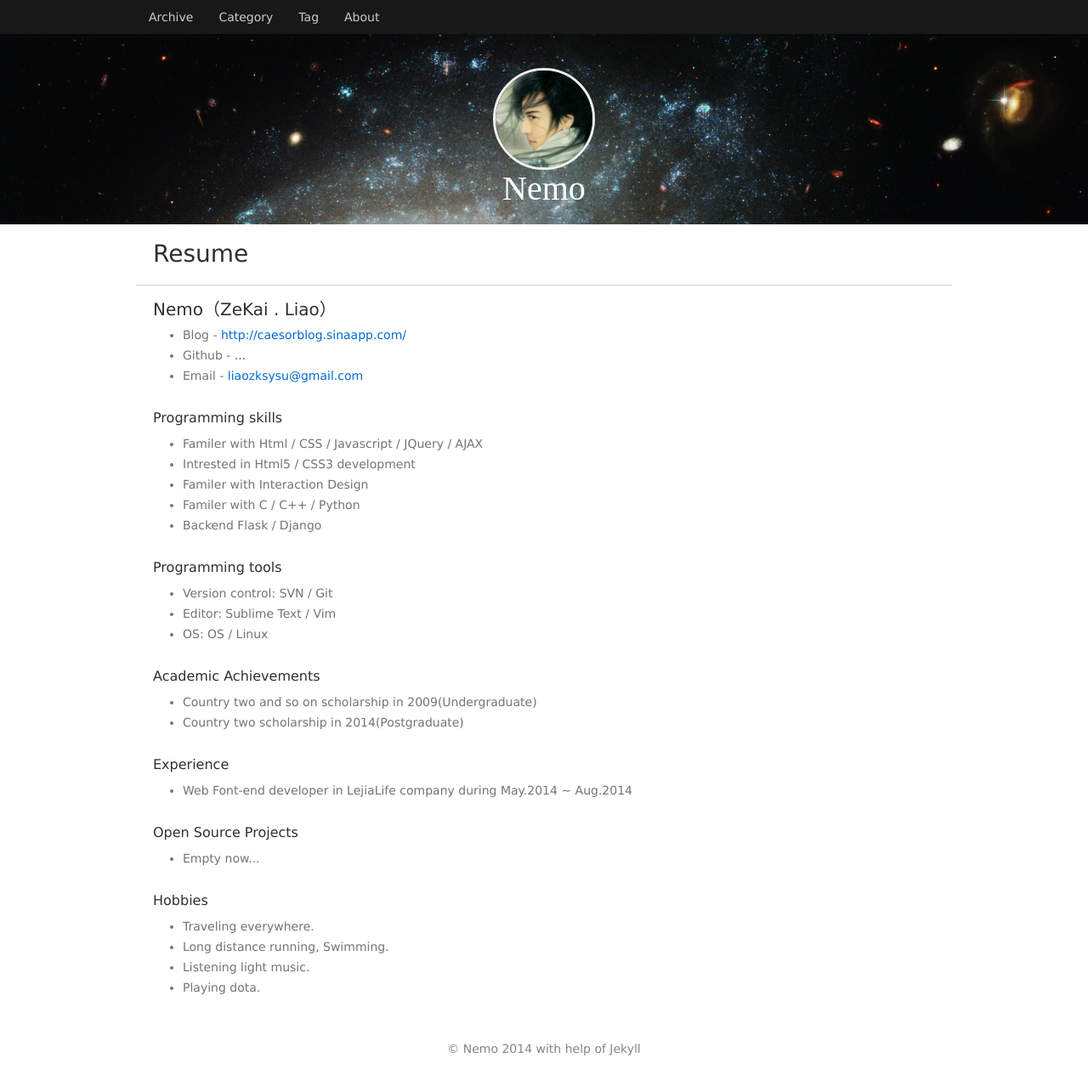
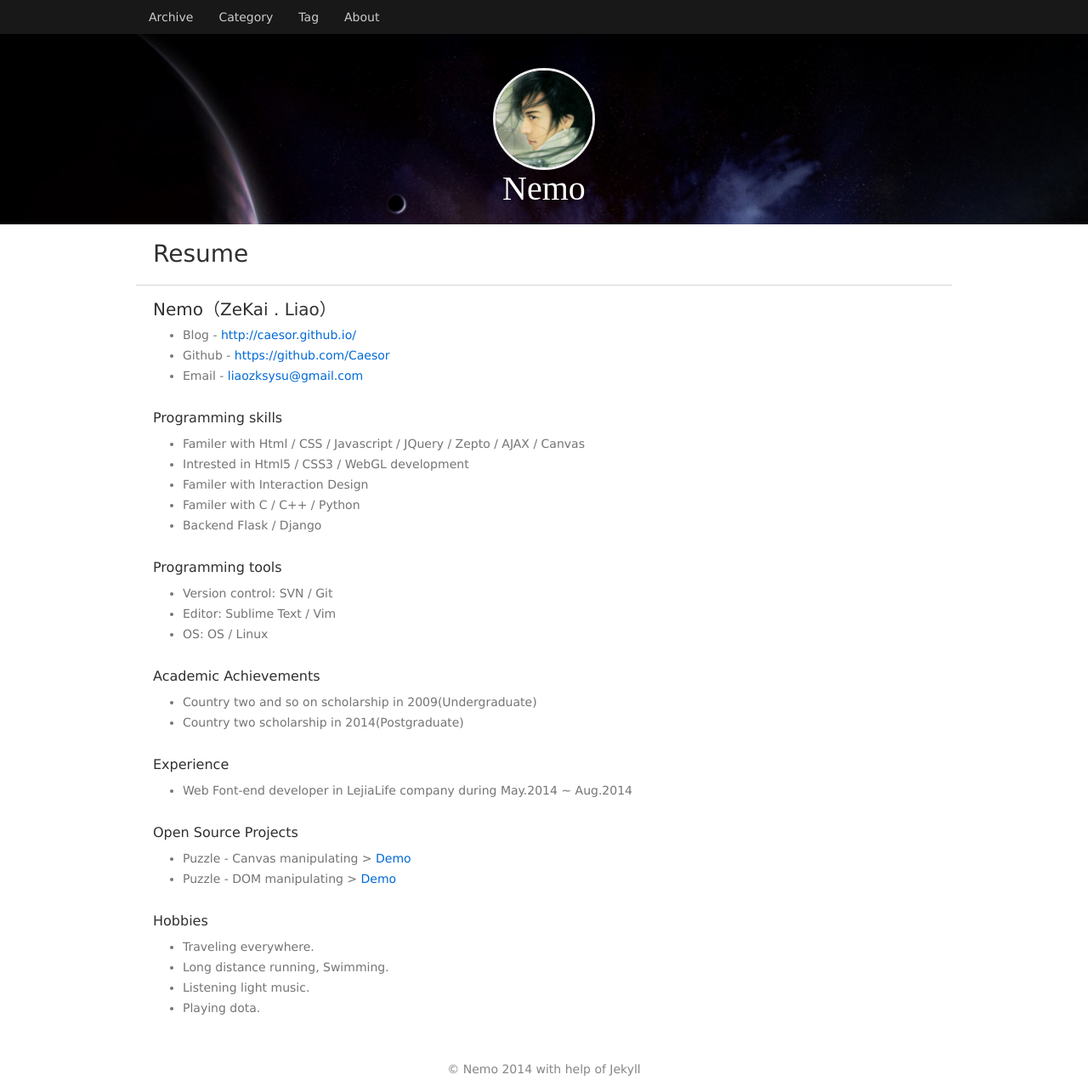
Before and after one commit to Caesor/caesor.github.io, a Jekyll site: the page built from resume.html, in a window 1280 px wide and 1278 px high. Shown: the whole window at 85% size. Built offline with Jekyll 4.4.1, drawn with Linux system fonts in a browser that asks for light colours.

Commit message:
update the resume

```diff
--- a/_layouts/template.html
+++ b/_layouts/template.html
@@ -3,7 +3,7 @@
 <head>
 	<title>{{ page.title }}</title>
 	<meta http-equiv="Content-Type" content="text/html; charset=UTF-8">
-  	<meta name="viewport" content="width=device-width, initial-scale=1" />
+  	<meta name="viewport" content="width=device-width, initial-scale=1, maximum-scale=1" />
 	<meta name="keywords" content="" />
 	<meta name="description" content="" />
 	<link type="text/css" rel="stylesheet" href="{{ site.baseurl }}/resource/bootstrap-3.2.0-dist/css/bootstrap.min.css" />
--- a/css/layout.css
+++ b/css/layout.css
@@ -3,7 +3,7 @@ header ul, .wall{max-width:960px;width:82%;}
 .nav_font, .content_part{padding: 20px;}
 .content_part{padding-top:10px;}
 
-header{width: 100%; background-color: #464646;font-size: 14px;background:url('/resource/image/sky.jpg'); background-size:cover;}
+header{width: 100%; background-color: #464646;font-size: 14px;background:url('/resource/image/sky2.jpg'); background-size:cover;}
 header nav.big_nav{width:100%;background-color: #181818;position:fixed;top:0;}
 header ul{overflow:hidden;margin:0 auto;}
 header ul li{float:left;background:#181818;}
--- a/resume.html
+++ b/resume.html
@@ -5,16 +5,16 @@ title: Resume
 <article class="resume_part">
 	<h2>Nemo（ZeKai . Liao）</h2>
 	<ul>
-		<li>Blog - <a href="http://caesorblog.sinaapp.com/">http://caesorblog.sinaapp.com/</a></li>
-		<li>Github - <a href="#">...</a></li>
+		<li>Blog - <a href="http://caesor.github.io//">http://caesor.github.io/</a></li>
+		<li>Github - <a href="https://github.com/Caesor">https://github.com/Caesor</a></li>
 		<li>Email - <a href="mailto:liaozksysu@gmail.com">liaozksysu@gmail.com</a></li>
 	</ul>
 </article>
 <article class="resume_part">
 	<h3>Programming skills</h3>
 	<ul>
-		<li>Familer with Html / CSS / Javascript / JQuery / AJAX</li>
-		<li>Intrested in Html5 / CSS3 development</li>
+		<li>Familer with Html / CSS / Javascript / JQuery / Zepto / AJAX / Canvas</li>
+		<li>Intrested in Html5 / CSS3 / WebGL development</li>
 		<li>Familer with Interaction Design</li>
 		<li>Familer with C / C++ / Python</li>
 		<li>Backend Flask / Django</li>
@@ -44,7 +44,8 @@ title: Resume
 <article class="resume_part">
 	<h3>Open Source Projects</h3>
 	<ul>
-		<li>Empty now...</li>
+		<li>Puzzle - Canvas manipulating > <a href="http://caesor.github.io/puzzle-canvas/">Demo</a></li>
+		<li>Puzzle - DOM manipulating > <a href="http://caesor.github.io/puzzle/">Demo</a></li>
 	</ul>
 </article>
 <article class="resume_part">
```
Also changed, not shown: resource/image/sky2.jpg (added).
